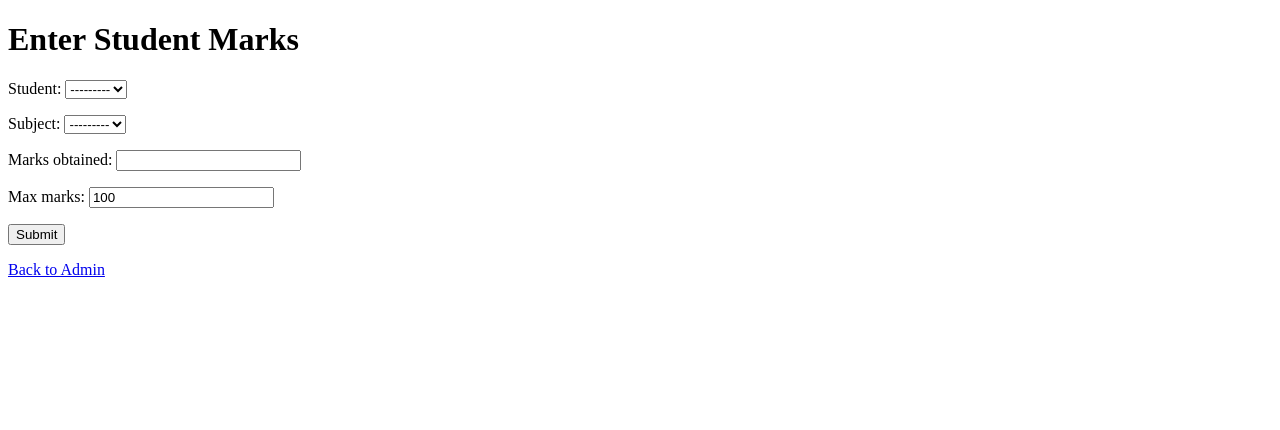
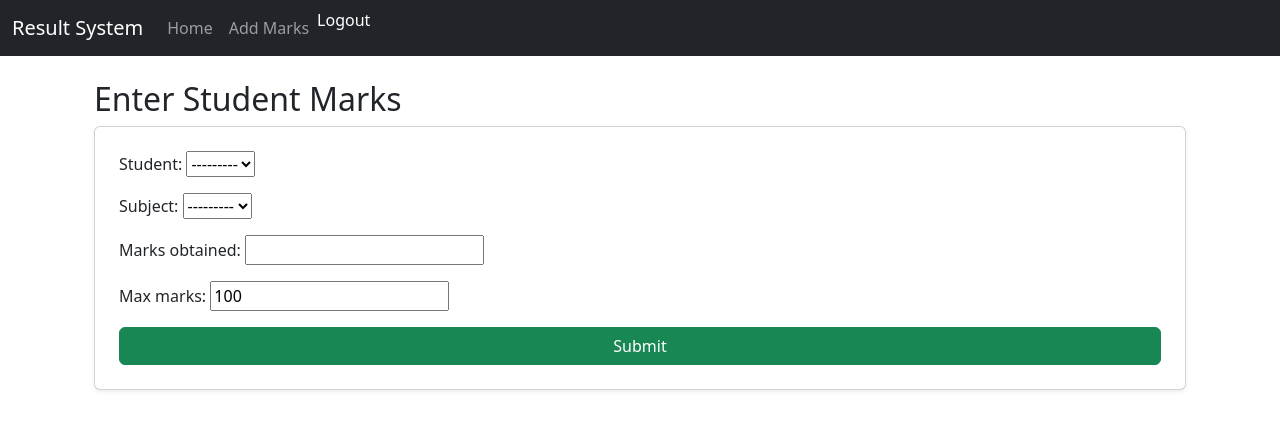
Before and after one commit to shrriya331/student-result-management, a Django app: page /students/add-marks/ in a window 1280 px wide. Shown: the top 430 px of the page. Run offline with Django 5.2, Linux system fonts and the light colour scheme; the visitor is signed in with stand-in values (Sample User, id 1); data that the repository does not hold is empty.

Commit message:
final web page with navigation bar containing buttons

```diff
--- a/result_portal/settings.py
+++ b/result_portal/settings.py
@@ -41,7 +41,7 @@ INSTALLED_APPS = [
 ]
 
 # Redirects after login/logout
-LOGIN_REDIRECT_URL = '/students/my-results/'
+LOGIN_REDIRECT_URL = '/'
 LOGOUT_REDIRECT_URL = '/accounts/login/'
 
 MIDDLEWARE = [
--- a/result_portal/urls.py
+++ b/result_portal/urls.py
@@ -16,8 +16,10 @@ Including another URLconf
 """
 from django.contrib import admin
 from django.urls import path, include
+from students.views import home
 
 urlpatterns = [
+    path('', home, name='home'),  # 👈 Home page
     path('admin/', admin.site.urls),
     path('students/', include('students.urls')),
     path('accounts/', include('django.contrib.auth.urls')),
--- a/students/models.py
+++ b/students/models.py
@@ -2,13 +2,17 @@ from django.db import models
 from django.contrib.auth.models import User
 
 # 1. Student model
+from django.db import models
+from django.contrib.auth.models import User
+
 class Student(models.Model):
     user = models.OneToOneField(User, on_delete=models.CASCADE)
-    roll_no = models.CharField(max_length=20, unique=True)
-    department = models.CharField(max_length=50)
+    roll_number = models.CharField(max_length=20)
+    department = models.CharField(max_length=100)
 
     def __str__(self):
-        return f"{self.user.get_full_name()} - {self.roll_no}"
+        return self.user.username
+
 
 # 2. Subject model
 class Subject(models.Model):
@@ -16,7 +20,7 @@ class Subject(models.Model):
     code = models.CharField(max_length=10, unique=True)
 
     def __str__(self):
-        return f"{self.code} - {self.name}"
+        return f"{self.name} ({self.code})"
 
 # 3. Marks model
 class Marks(models.Model):
--- /dev/null
+++ b/students/templates/base.html
@@ -0,0 +1,51 @@
+<!DOCTYPE html>
+<html lang="en">
+<head>
+    <meta charset="UTF-8">
+    <title>{% block title %}Student Result Management{% endblock %}</title>
+    <link href="https://cdn.jsdelivr.net/npm/bootstrap@5.3.0/dist/css/bootstrap.min.css" rel="stylesheet">
+</head>
+<body>
+
+<nav class="navbar navbar-expand-lg navbar-dark bg-dark">
+  <div class="container-fluid">
+    <a class="navbar-brand" href="{% url 'home' %}">Result System</a>
+    <div class="collapse navbar-collapse">
+      <ul class="navbar-nav me-auto">
+
+        <li class="nav-item">
+          <a class="nav-link" href="{% url 'home' %}">Home</a>
+        </li>
+
+        {% if user.is_authenticated %}
+            {% if user.is_staff %}
+              <li class="nav-item"><a class="nav-link" href="{% url 'add_marks' %}">Add Marks</a></li>
+            {% else %}
+              <li class="nav-item"><a class="nav-link" href="{% url 'view_results' %}">My Results</a></li>
+            {% endif %}
+            <li class="nav-item">
+              <form method="post" action="{% url 'logout' %}" class="d-inline">
+                {% csrf_token %}
+                <button type="submit"
+                        class="btn nav-link"
+                        style="background: none; border: none; padding: 0; margin: 0; color: white; cursor: pointer;">
+                  Logout
+                </button>
+              </form>
+            </li>
+        {% else %}
+            <li class="nav-item"><a class="nav-link" href="{% url 'login' %}">Login</a></li>
+        {% endif %}
+
+      </ul>
+    </div>
+  </div>
+</nav>
+
+<div class="container mt-4">
+  {% block content %}
+  {% endblock %}
+</div>
+
+</body>
+</html>
--- a/students/templates/students/add_marks.html
+++ b/students/templates/students/add_marks.html
@@ -1,17 +1,13 @@
-<!DOCTYPE html>
-<html>
-<head>
-    <title>Add Marks</title>
-</head>
-<body>
-    <h1>Enter Student Marks</h1>
+{% extends 'base.html' %}
+{% block title %}Add Marks{% endblock %}
 
-    <form method="POST">
-        {% csrf_token %}
-        {{ form.as_p }}
-        <button type="submit">Submit</button>
-    </form>
-
-    <p><a href="/admin/">Back to Admin</a></p>
-</body>
-</html>
+{% block content %}
+<div class="container mt-4">
+  <h2>Enter Student Marks</h2>
+  <form method="POST" class="card p-4 shadow-sm">
+    {% csrf_token %}
+    {{ form.as_p }}
+    <button type="submit" class="btn btn-success">Submit</button>
+  </form>
+</div>
+{% endblock %}
--- a/students/views.py
+++ b/students/views.py
@@ -3,6 +3,20 @@ from .forms import MarksForm
 from django.contrib.auth.decorators import login_required, user_passes_test
 from .models import Marks, Student
 from django.shortcuts import get_object_or_404
+
+def home(request):
+    role = None
+
+    if request.user.is_authenticated:
+        if request.user.is_superuser:
+            role = 'admin'
+        elif request.user.is_staff:
+            role = 'teacher'
+        else:
+            role = 'student'
+
+    return render(request, 'students/home.html', {'role': role})
+
 
 def is_teacher(user):
     return user.is_staff  # Or define your own logic later
```
Also changed, not shown: students/templates/registration/login.html (+16 -15 lines), students/templates/students/home.html (added, +22 -0 lines), students/templates/students/my_results.html (+15 -16 lines), students/forms.py (line endings or trailing spaces), students/migrations/0001_initial.py.
